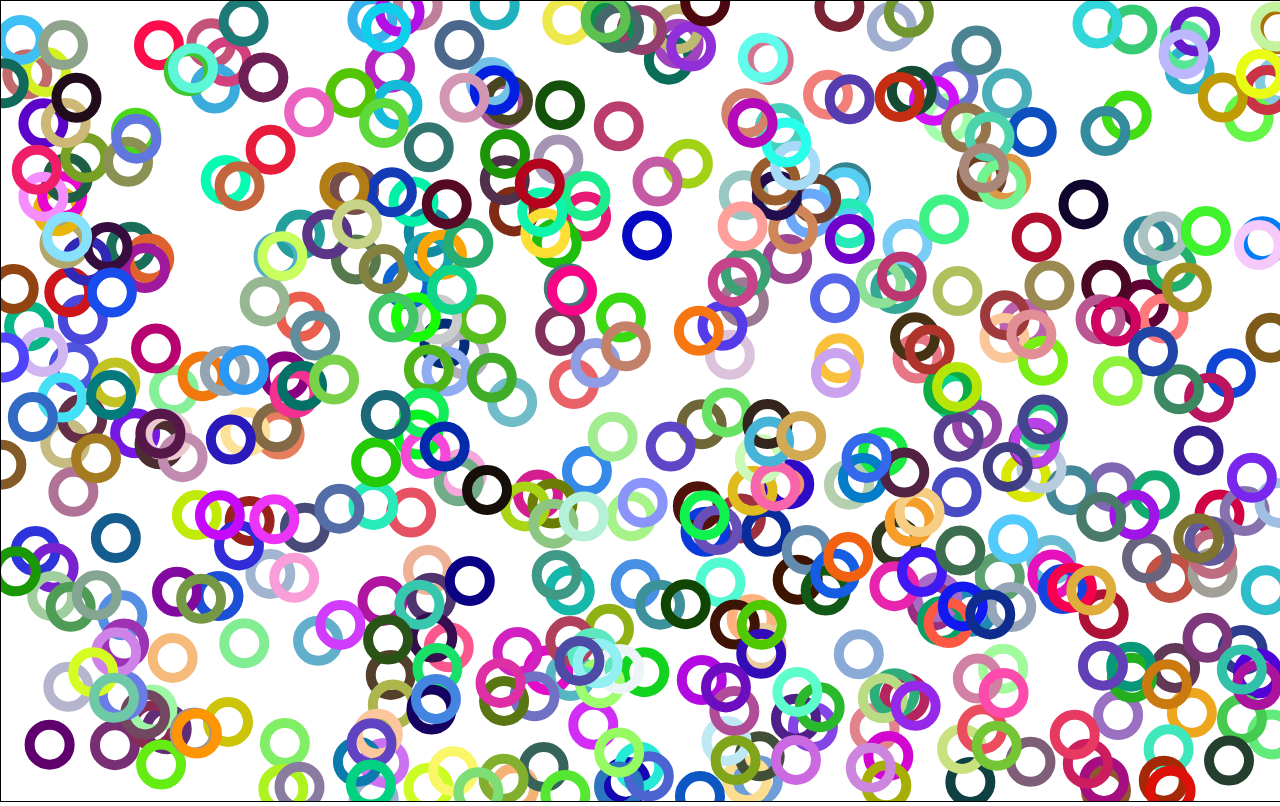
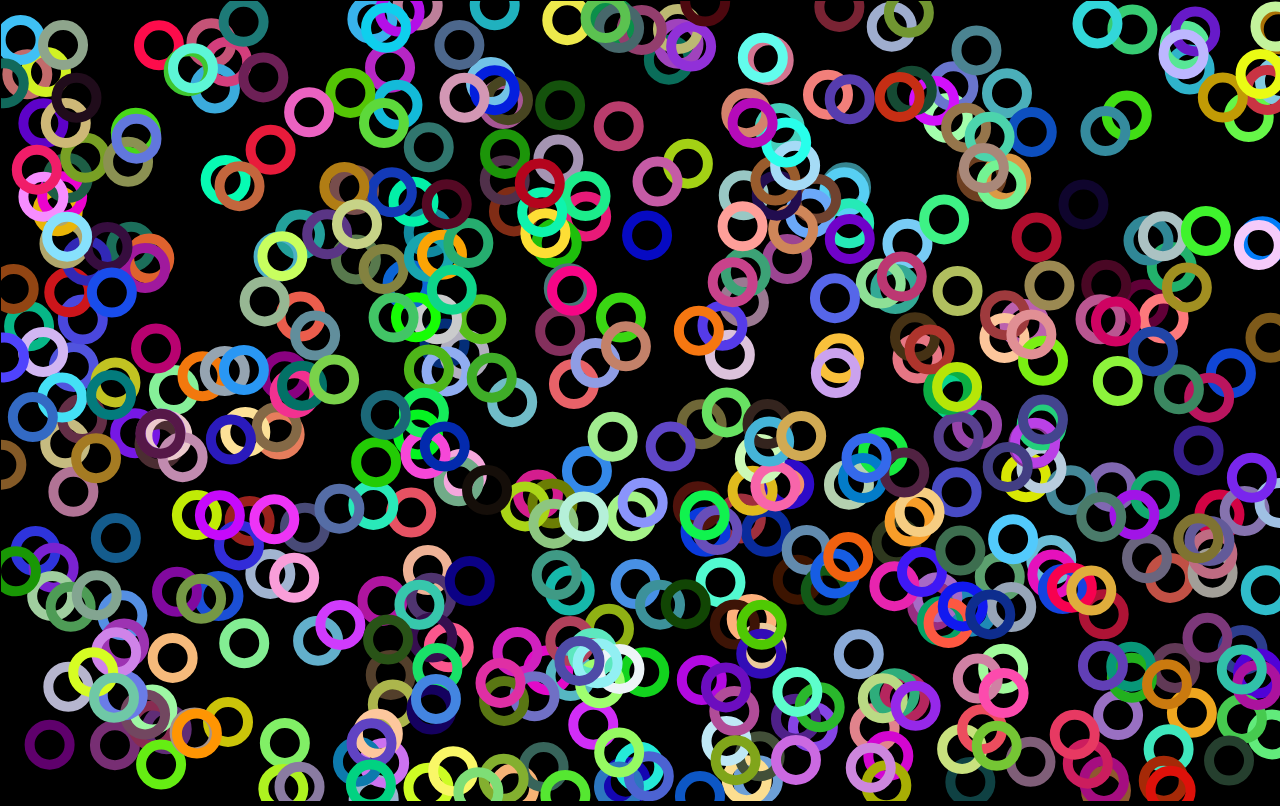
Before and after one commit to bmills23/canvas, a plain HTML site: page index.html in a window 1280 px wide. Drawn offline with Linux system fonts and the light colour scheme.

Commit message:
Update index.html

```diff
--- a/index.html
+++ b/index.html
@@ -12,6 +12,7 @@
         body {
             margin: 0;
             transition: 100ms;
+            background-Color: black;
         }
     </style>
 </head>
```
